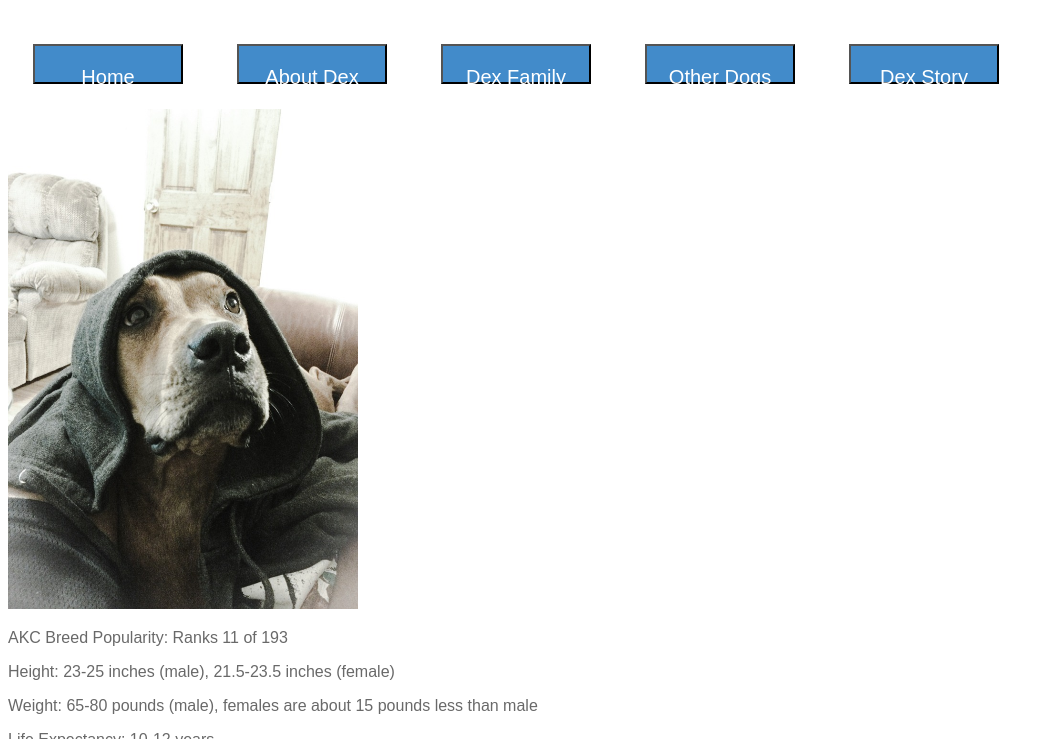
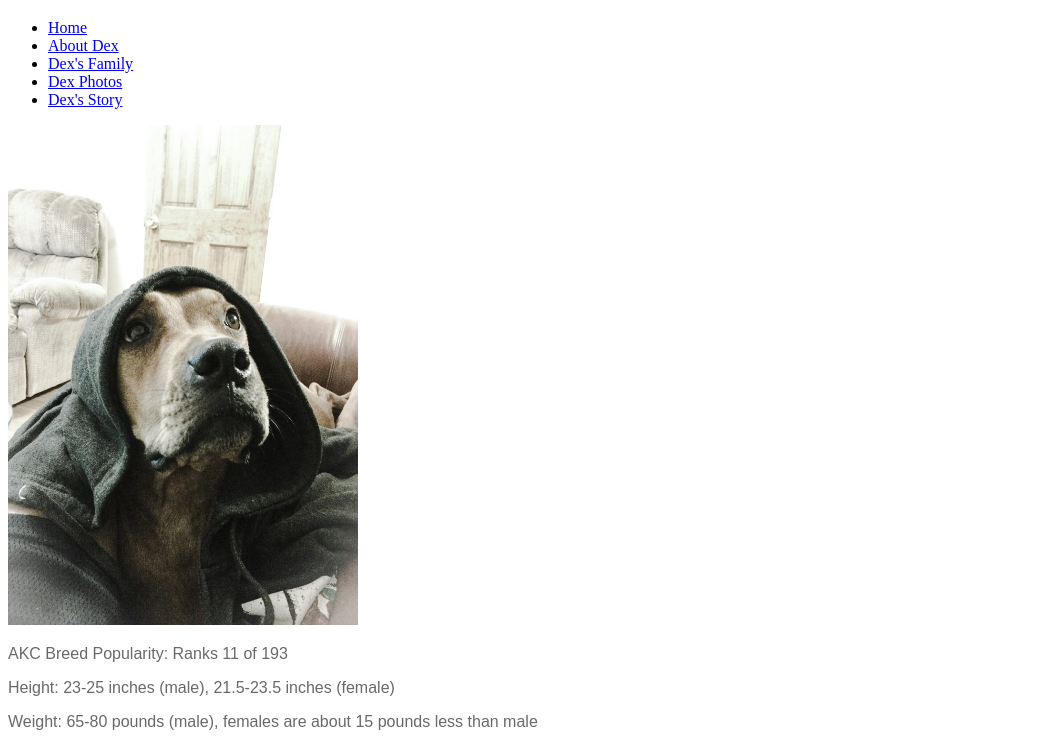
Before and after one commit to breadfan18/htmlPractice, a plain HTML site: page index.html in a window 1280 px wide. Shown: the part 61-800 px from the top of the page, without its empty margins (0-1054 px from the left). Drawn offline with Linux system fonts and the light colour scheme.

```diff
--- a/index.html
+++ b/index.html
@@ -9,11 +9,13 @@
     <h1> The Boxador - Boxer and Labrador mix </h1>
 
     <div class="menulist">
-        <button type="button"><a href="https://www.petfinder.com/dog-breeds/" target="_blank">Home</a></button>
-        <button type="button"><a href="https://www.petfinder.com/dog-breeds/" target="_blank">About Dex</a></button>
-        <button type="button"><a href="https://www.petfinder.com/dog-breeds/" target="_blank">Dex Family</a></button>
-        <button type="button"><a href="https://www.petfinder.com/dog-breeds/" target="_blank">Other Dogs</a></button>
-        <button type="button"><a href="https://www.petfinder.com/dog-breeds/" target="_blank">Dex Story</a></button>
+        <ul>
+            <li><a href="#">Home</a></li>
+            <li><a href="#">About Dex</a></li>
+            <li><a href="#">Dex's Family</a></li>
+            <li><a href="#">Dex Photos</a></li>
+            <li><a href="#">Dex's Story</a></li>
+        </ul>
     </div>
 
     <img src="dexRapperz.jpg" style="width:350px;height:500px;">
```
Also changed, not shown: Dex Bkgrd.jpg (added).
